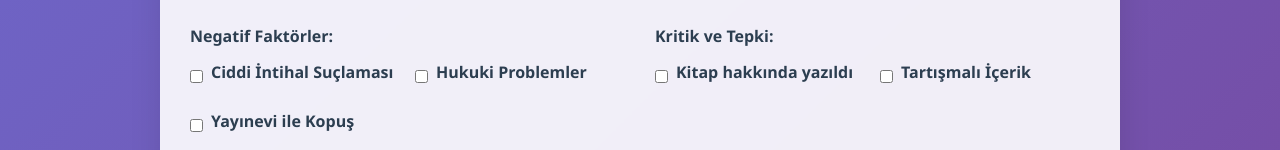
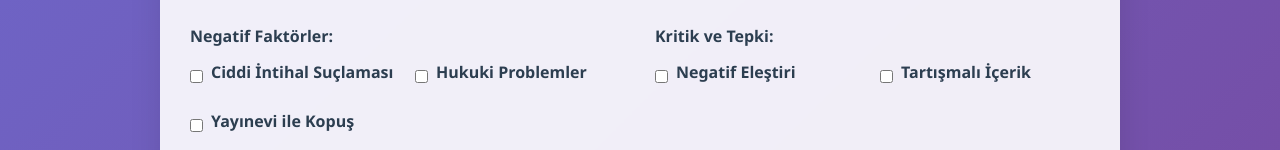
Before and after one commit to selimbektas/ELO, a plain HTML site: page index.html in a window 1280 px wide. Shown: the part 1899-2049 px from the top of the page. Drawn offline with Linux system fonts and the light colour scheme.

Commit message:
Update index.html

```diff
--- a/index.html
+++ b/index.html
@@ -479,7 +479,7 @@ font-size: 3em;
 <div class="checkbox-group">
 <div class="checkbox-item">
 <input type="checkbox" id="criticalBombing" value="40">
-<label for="criticalBombing">Kitap hakkında yazıldı</label>
+<label for="criticalBombing">Negatif Eleştiri</label>
 </div>
 <div class="checkbox-item">
 <input type="checkbox" id="controversialContent" value="30">
```
